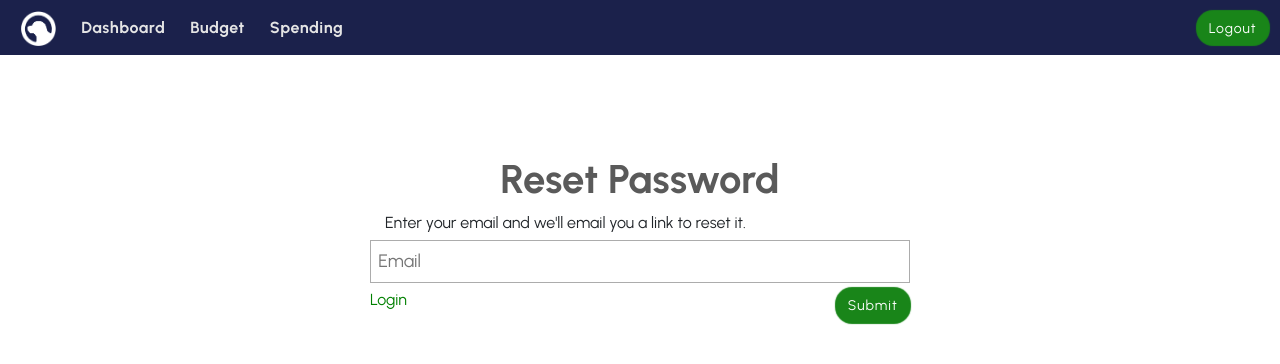
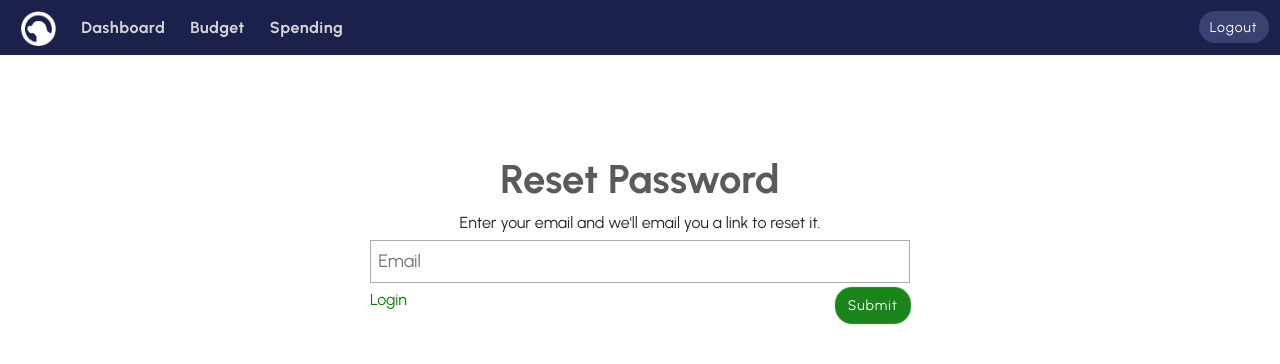
Before and after one commit to mason-wolf/penny-budget, an Angular app: page /reset-password in a window 1280 px wide. Shown: the top 364 px of the page. Built offline with nearby package versions, Linux system fonts and the light colour scheme; sample sign-in values are in the browser's storage.

Commit message:
UI improvements

```diff
--- a/src/app/budget-history/budget-history.component.html
+++ b/src/app/budget-history/budget-history.component.html
@@ -11,7 +11,7 @@
             <div class="col-md-12 order-1 order-md-1" *ngIf="budgetArchive.length == 0" style="text-align: center;margin-top:100px;">
               <img src="assets/loading.gif">
             </div>
-            <table class="budgetTable" style="margin-top:10px;"  *ngIf="budgetArchive.length > 0">
+            <table class="budgetTable" style="margin-top:50px;"  *ngIf="budgetArchive.length > 0">
               <th>Category</th>
               <th>Budget</th>
               <th>Spent</th>
--- a/src/app/header/header.component.css
+++ b/src/app/header/header.component.css
@@ -6,7 +6,7 @@
 }
 
 .header a {
-  color: rgb(228, 228, 228);
+  color: rgb(212, 212, 212);
   margin-left: 25px;
   font-weight: 700;
   letter-spacing: .5px;
@@ -19,4 +19,11 @@
 button {
     color: white;
     float: right;
+    background-color: rgb(58, 65, 112);
+    box-shadow: none;
+    border: none;
 }
+
+button:hover {
+  background-color: rgb(68, 76, 128);
+}
--- a/src/app/reset-password/reset-password.component.html
+++ b/src/app/reset-password/reset-password.component.html
@@ -4,7 +4,7 @@
         <span style="width:100%;text-align:center;"><h1>Reset Password</h1></span>
         <form [formGroup]="accountForm" (ngSubmit)="onSubmit()">
           <ng-container *ngIf="!resetIdValid && !resetIdProvided; else validId">
-            <div class="col-12">
+            <div class="col-12" style="text-align: center;">
               Enter your email and we'll email you a link to reset it.
             </div>
             <input type="text" id="email" placeholder="Email" formControlName="email">
--- a/src/app/reset-password/reset-password.component.ts
+++ b/src/app/reset-password/reset-password.component.ts
@@ -66,6 +66,7 @@ export class ResetPasswordComponent implements OnInit {
       this.router.navigate(['login']);
     }
   }
+
   onSubmit() {
     let email = this.accountForm.get('email').value;
     if (email != null) {
--- a/src/app/services/auth.service.ts
+++ b/src/app/services/auth.service.ts
@@ -56,6 +56,8 @@ export class AuthService {
   logout() {
     let token = localStorage.removeItem('access_token');
     sessionStorage.removeItem('username');
+    localStorage.removeItem('access_token');
+    sessionStorage.removeItem('username');
     if (token == null) {
       this.router.navigate(['']);
     }
--- a/src/app/spending/spending.component.html
+++ b/src/app/spending/spending.component.html
@@ -12,10 +12,12 @@
       </div>
       <div class="col-12 mr-1 order-1" *ngIf="pieChart.data[0].dataPoints.length > 0" style="padding:0">
         <h1>{{ date | date: 'MMMM' }} Spending</h1>
-        <canvasjs-chart [options]="pieChart" style="position:relative !important;"></canvasjs-chart>
+        <div class="col-12" style="margin-top:50px;">
+          <canvasjs-chart [options]="pieChart" style="position:relative !important;"></canvasjs-chart>
+        </div>
       </div>
     </div>
-    <div class="col-md-6 border-1 budgetProgress" style="padding:3.7em;">
+    <div class="col-md-6 border-1 budgetProgress" style="padding:3.7em;margin-top:-25px;">
       <h1 style="margin-bottom:25px;">Budget History</h1>
       <select [(ngModel)]="selectedArchive" name="selectedArcive">
         <option *ngFor="let budget of budgetHistory" [ngValue]="budget">{{ budget | date: 'MMMM YYYY' }}</option>
@@ -23,7 +25,7 @@
       <button (click)="viewSelectedArchive()">View</button><br><br><br><br>
     </div>
     <!-- Spending History -->
-    <div class="col-md-6 order-1 budgetProgress" style="padding: 3.7em;">
+    <div class="col-md-6 order-1 budgetProgress" style="padding: 3.7em;margin-top:-25px;">
       <h1>Spending History</h1>
       <select [(ngModel)]="selectedCategory" name="selectedCategory">
         <option *ngFor="let category of categories" [ngValue]="category">{{ category.title }}</option>
--- a/src/app/spending/spending.component.ts
+++ b/src/app/spending/spending.component.ts
@@ -95,7 +95,7 @@ export class SpendingComponent implements OnInit {
             type: "doughnut",
             startAngle: 60,
             indexLabelFontFamily: "Urbanist",
-            indexLabelFontSize: 20,
+            indexLabelFontSize: 18,
             indexLabel: "{label} - #percent%",
             toolTipContent: "<span style='font-family:Urbanist;'><b>{label}:</b> ${y} (#percent%)</span>",
             dataPoints: options
--- a/src/styles.css
+++ b/src/styles.css
@@ -30,6 +30,12 @@ button {
     letter-spacing: 1px;
     border-radius: 16px;
     box-shadow: 0 0 1px 1px rgb(25, 133, 25);
+}
+
+button:hover {
+  background-color: rgb(33, 148, 33);
+  border: 1px solid rgb(33, 148, 33);
+  box-shadow: 0 0 1px 1px rgb(33, 148, 33);
 }
 
 .budgetTable {
```
